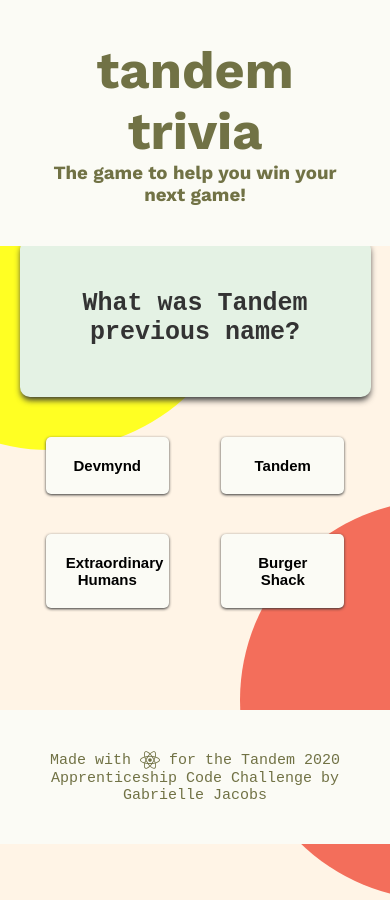
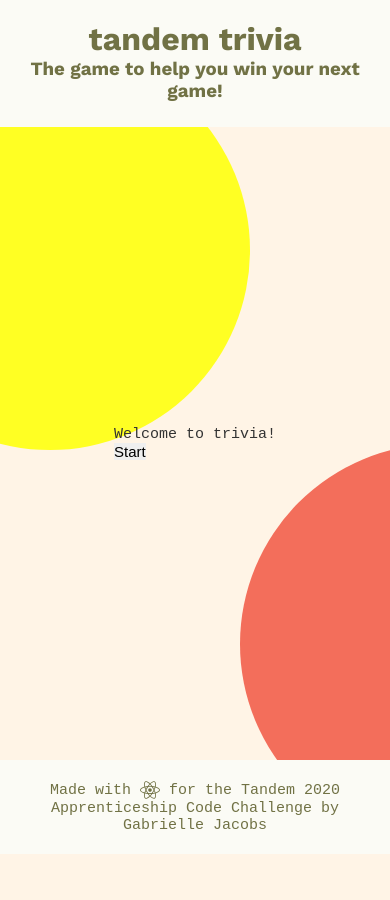
Before and after one commit to GabbyJ/Tandem-trivia, a React (Create React App) app: page / in a window 390 px wide. Shown: the top 900 px of the page. After the commit the page ends 854 px from the top, so only its background shows below. Built offline with nearby package versions, Linux system fonts and the light colour scheme.

Commit message:
Created media queries for mobile and large screens. Created a welcome screen. Added a restart button with functionality.

```diff
--- a/public/styles.css
+++ b/public/styles.css
@@ -38,13 +38,9 @@
   font-family: "Courier New", Courier, monospace;
   background-color: var(--offWhite);
   color: var(--black);
-  display: flex;
-  justify-content: center;
-  align-items: center;
-  height: 100vh;
+  overflow-x: hidden;
 }
 
-/* FONT SIZE */
 h1,
 h2,
 h3,
@@ -69,15 +65,22 @@
 }
 /* END FONT SIZE */
 
-header {
-  position: absolute;
-  top: 0;
-  left: 0;
-  right: 0;
+
+
+.container{
+  display: flex;
+  justify-content: center;
+  align-items: center;
+  min-height: 75vh;
+}
+
+header{
+  width: 100%;
   background-color: var(--greenishWhite);
   color: var(--logoGreen);
   padding: 4rem;
   text-align: center;
+  min-height: 15vh;
 }
 
 .questionCount {
@@ -89,6 +92,7 @@
   padding: 5rem;
   border-radius: 1rem;
   box-shadow: 0 4px 6px -1px var(--black);
+  min-width: 50%;
 }
 
 .question p {
@@ -102,6 +106,7 @@
   flex-wrap: wrap;
   justify-content: space-around;
   margin-top: 2rem;
+  min-width: 45%;
 }
 
 .answers button {
@@ -166,23 +171,23 @@
   border-radius: 1rem;
 }
 
-footer {
-  position: absolute;
-  bottom: 0;
-  left: 0;
-  right: 0;
+footer{
+  width: 100%;
   background-color: var(--greenishWhite);
   color: var(--logoGreen);
   font-size: 1.5rem;
   padding: 4rem;
   text-align: center;
+  min-height: 10vh;
 }
+
 footer .icon {
   font-size: 2rem;
   vertical-align: middle;
 }
 
 /* DECORATION */
+
 .dot1 {
   height: 50rem;
   width: 50rem;
@@ -200,22 +205,36 @@
   background-color: var(--red);
   border-radius: 50%;
   position: absolute;
-  top: 40rem;
-  right: -25rem; /*https://support.google.com/chrome/thread/13698121?hl=en*/
+  bottom: 0;
+  right: -25rem;
   z-index: -1;
 }
+
 /* END DECORATION */
 
-/********* TABLET AND LOWER STYLES ************/
-@media only screen and (max-width: 900px) {
-  .container {
+/********* TABLET/MOBILE STYLES ************/
+@media only screen and (max-width: 1100px) {
+  .container{
     width: 90%;
     margin: 0 auto;
   }
 
+  header{
+    padding: 2rem;
+  }
+
+  h1{
+    font-size: 3.2rem;
+  }
+
+
   .answers button {
     width: 35%;
     margin: 2rem 1rem;
+    padding: 2rem;
+  }
+
+  footer{
     padding: 2rem;
   }
 
@@ -226,7 +245,47 @@
   .dot2 {
     height: 40rem;
     width: 40rem;
-    top: 50rem;
+    bottom: 0;
   }
 }
-/********* END TABLET AND LOWER STYLES ************/
+/********* END TABLET/MOBILE STYLES ************/
+
+/********* SMALL MOBILE STYLES ************/
+@media only screen and (max-width: 450px) {
+
+  .trivia{
+    margin: 3rem auto 5rem;
+  }
+
+  .question{
+    padding: 2rem 1rem;
+  }
+
+  .answers button{
+    width: 100%;
+    margin: 1rem;
+    padding: 1.5rem;
+  }
+
+  .score{
+    width: 80%;
+    padding: 2rem 3rem;
+  }
+}
+/********* END SMALL MOBILE STYLES ************/
+
+
+
+/********* BIG SCREEN STYLES ************/
+@media only screen and (min-width: 2500px) {
+  .question{
+    min-width: 80vw;
+  }
+  .score{
+    min-width: 70vw;
+    padding: 10rem;
+  }
+  footer{
+    padding: 7rem 0;
+  }
+}
--- a/src/App.js
+++ b/src/App.js
@@ -9,7 +9,7 @@
 
 export default function App() {
   const [questions, setQuestions] = useState([]);
-  const [currentIndex, setCurrentIndex] = useState(0);
+  const [currentIndex, setCurrentIndex] = useState(null);
   const [score, setScore] = useState(0);
   const [showAnswers, setShowAnswers] = useState(false);
 
@@ -45,13 +45,30 @@
     setCurrentIndex(currentIndex + 1);
   };
 
+  const startGame = () => {
+    setCurrentIndex(currentIndex + 0);
+  };
+
+  const restartGame = () => {
+    setCurrentIndex(currentIndex - 10);
+    setScore(score === 0);
+  };
+
   return (
+    <div>
+      <Header />
       <div className="container">
-      <span className="dot1"></span>
-      <span className="dot2"></span>
-      <Header />
-      {currentIndex >= 10 ? (
-        <Score score={score} />
+
+
+        { currentIndex === null ? (
+          <div>
+          <p>Welcome to trivia!</p>
+          <button
+            onClick={() =>startGame()}>Start</button>
+          </div>
+        ):(
+          currentIndex >= 10 ? (
+            <Score score={score} restartGame={restartGame} />
           ) : questions.length > 0 ? (
             <Questionnaire
               data={questions[currentIndex]}
@@ -62,9 +79,12 @@
             />
           ) : (
             <p>Loading Questions...</p>
+          )
         )}
-
+      </div>
       <Footer />
+      <span className="dot1"></span>
+      <span className="dot2"></span>
     </div>
   );
 }
--- a/src/Components/Score.jsx
+++ b/src/Components/Score.jsx
@@ -1,12 +1,13 @@
 import React from "react";
 
-export default function Score({ score }) {
+export default function Score({ score, restartGame }) {
   return (
     <div>
       <p className="gameOver">Game over!</p>
       <p className="score">
         You Scored <br /> {score}/10
       </p>
+      <button onClick={() => restartGame()}>Restart</button>
     </div>
   );
 }
```
Lines whose indentation alone changed are shown as unchanged.
